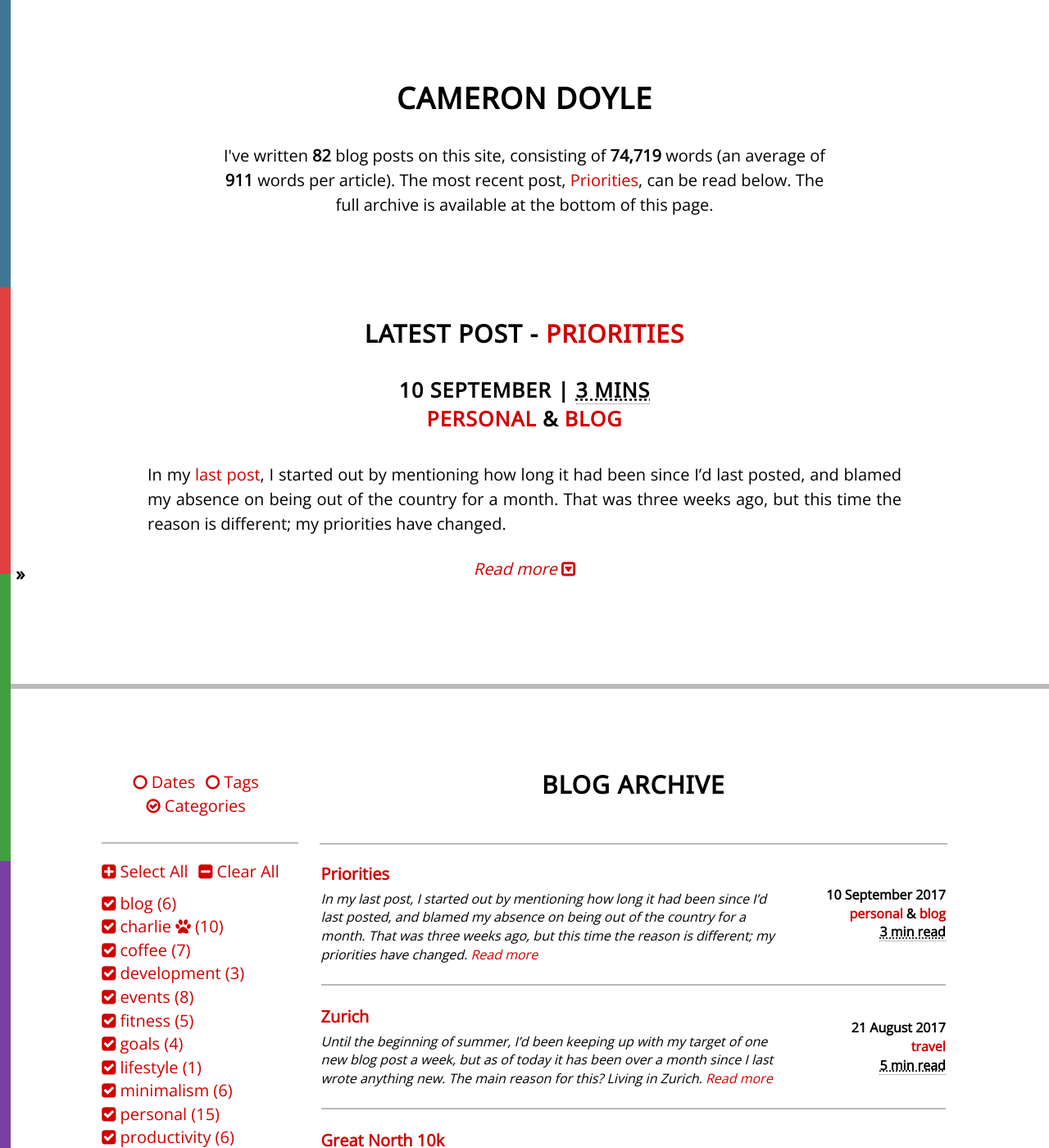
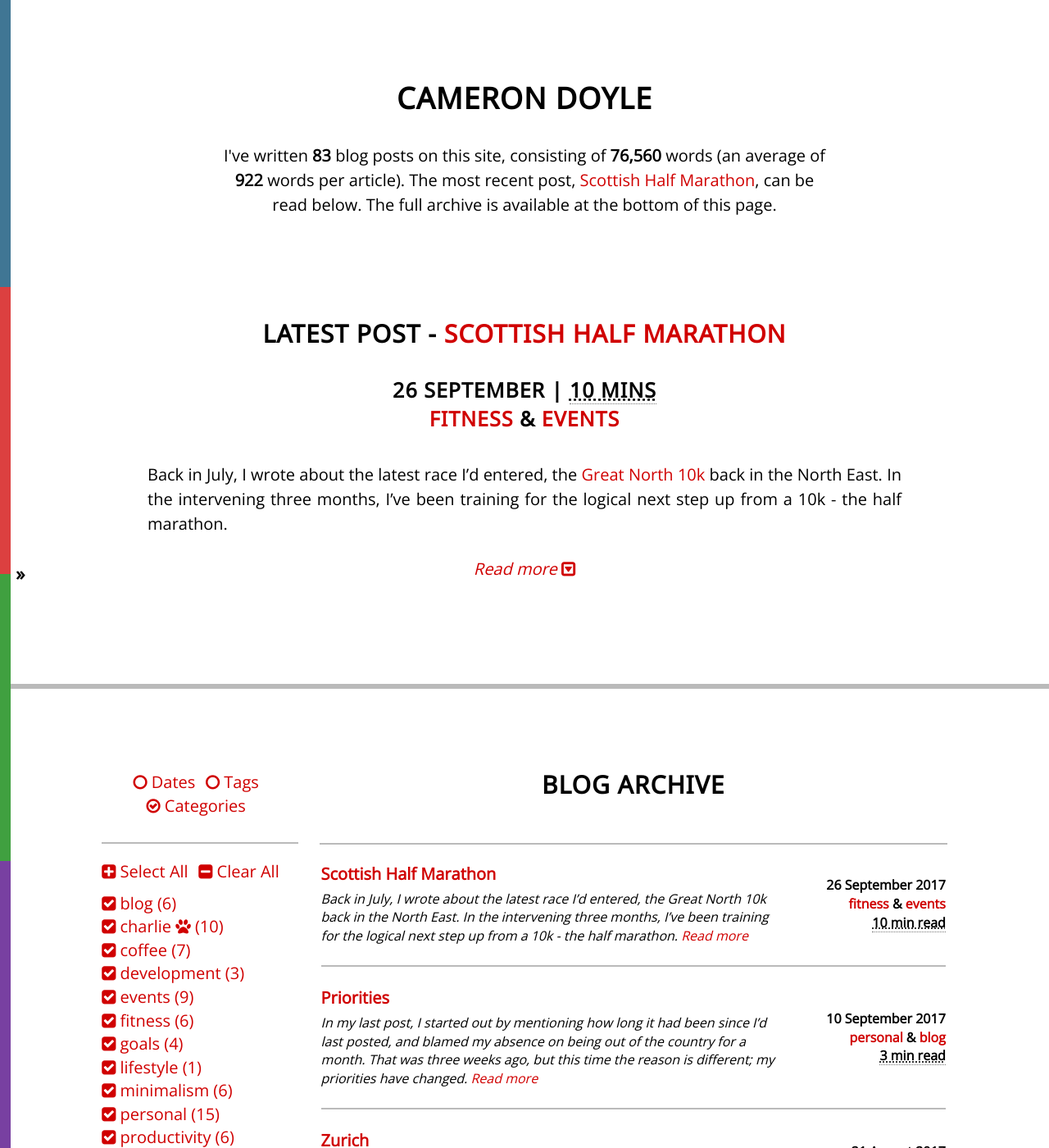
Before and after one commit to CameronD17/blog, a Jekyll site: the page built from index.html, in a window 1280 px wide and 1400 px high. Shown: the whole window at 82% size. Built offline with Jekyll 4.4.1, drawn with Linux system fonts in a browser that asks for light colours; nearby versions of some CDN libraries; comment, search, counter and statistics services are not loaded; some of the changed lines change nothing that is shown.

Commit message:
Blog post: Scottish Half Marathon

```diff
--- a/_posts/2017-07-16-great-north-10k-2017.markdown
+++ b/_posts/2017-07-16-great-north-10k-2017.markdown
@@ -12,7 +12,7 @@ After my first proper race six weeks ago at the [EMF 10k]({% post_url 2017-06-05
 
 ## Pre-Race Preparation and Targets
 
-My targets for this race ended up being similar to my EMF 10k targets, only with a quicker finishing time. With just 12 weeks to go until my own half-marathon (Scottish Half Marathon in Edinburgh at the end of September), I chose a target time that correlated with my goals for the half marathon.
+My targets for this race ended up being similar to my EMF 10k targets, only with a quicker finishing time. With just 12 weeks to go until my own half-marathon ([Scottish Half Marathon]({% post_url 2017-09-26-scottish-half-marathon-2017 %}) in Edinburgh at the end of September), I chose a target time that correlated with my goals for the half marathon.
 
 - Chip time under 52:30
 - Negative splits
--- a/_posts/2017-09-10-priorities.markdown
+++ b/_posts/2017-09-10-priorities.markdown
@@ -2,7 +2,7 @@
 layout:         post
 title:          "Priorities"
 date:           2017-09-10 20:30:00 +0100
-tags:           personal blog introspection writing meta
+tags:           blog introspection writing meta
 categories:     personal blog
 ---
 
--- /dev/null
+++ b/_posts/2017-09-26-scottish-half-marathon-2017.markdown
@@ -0,0 +1,69 @@
+---
+layout:         post
+title:          "Scottish Half Marathon"
+date:           2017-09-26 20:30:00 +0100
+tags:           fitness running race-report
+categories:     fitness events
+---
+
+Back in July, I wrote about the latest race I'd entered, the [Great North 10k]({% post_url 2017-07-16-great-north-10k-2017 %}) back in the North East. In the intervening three months, I've been training for the logical next step up from a 10k - the half marathon.
+
+<!-- Read More -->
+
+I chose the Scottish Half Marathon primarily for the proximity to where I live; the race is held out in East Lothian, starting at Meadowmill Sports Centre and running east before turning back towards the city of Edinburgh and finishing in Musselburgh Racecourse.
+
+## Pre-Race Preparation and Targets
+
+As this race was my first half marathon, my main goal was to enjoy the run out. Given the coastal route, I knew a lot would depend on the race day conditions; a wet and windy day could easily rob me of five minutes or so over the course. With that in mind, I decided my time goals would be the least important targets.
+
+- No walking outwith aid stations
+- Negative splits
+- Strong finish
+- Chip time under 01:55:00
+- *(stretch)* Chip time under 01:50:00
+
+I prepared a lot better for this race than I did for my previous 10k runs. I got a large meat-filled calzone pizza and ate half to carb-load the night before the race, saving the other half for my post-race feast. I went to sleep a little later than planned, but still managed to get in almost a full 8 hours. As the race had a slightly later start of 11am, I set my alarm for 07:30, leaving me plenty time for a slightly different than usual breakfast of a sausage and egg bagel before I left with a big bottle of water to drink on my way to the race.
+
+I caught the bus out to East Lothian at around 08:30, getting me to the event probably a little too early around 09:45. I dropped my bag off and headed out to get warmed up (it was a pretty cold Scottish morning). I had estimated my time at 01:55:00, which put me in the surprisingly far back green wave, behind the elite white wave, and the red and yellow waves, but ahead of the orange and blue. As I walked past the corrals though, the white and red waves were pretty tiny, probably less than 200 runners total, which explained things a little. The waves all left pretty much one after the other, with minimal gaps between them, so I crossed the start line only a minute or two after the starting gun at 11am.
+
+## 0-5 km
+
+I'd decided before the race to try and keep a 05:15/km pace or better throughout, and my first kilometre matched that pace almost perfectly in 05:14. The weather was as good as I could have hoped for; still and overcast, so I decided to up my pace to closer to my 10k race-pace of 5 min/km and see how I got on. The course had a very flat profile, with downhill sections over the first five miles, so despite wanting to try for negative splits, I decided to get as much benefit as I could from the descents and keep a fast pace.
+
+After shaking out the cobwebs and getting into a rhythm, I covered the second kilometre in five minutes exactly, spending a lot of time waving in and out of runners in my pen as we headed east along the A198 towards the village of Longniddry. The third kilometre was slightly slower in 05:07, and my fourth and fifth kilometres as I reached the village were both completed in 05:04. The first aid station was situated during kilometre 5, but I was in a good rhythm and barely slowed to drink the water as I passed through, preferring to keep my pace up and bank some seconds for later in the race.
+
+## 5-10km
+
+There was a surprisingly high number of spectators along the course through Longniddry cheering on the runners; I love that sort of encouragement, and ended up inadvertently increasing my pace over the sixth and seventh kilometres (04:46 and 04:56 respectively). The seventh kilometre took the course out of the village and onto the seafront road, still heading east to the turnaround point partway up the road. From the course map, the bidirectional section did not look particularly long, but seeing the runners stretched out for what seemed like miles ahead along the coast was a little unsettling. In actual fact it was only about a mile each way, but as I turned the corner it seemed like a hell of a lot further.
+
+Kilometres 8, 9, and 10 covered the entirety of the out-and-back section, and I spent the whole way focusing on my pace and staying in a good zone. I ended up keeping almost perfectly consistent for this section, with times of 05:01, 05:01, and 04:59. I had brought along an energy gel with me, and used that almost immediately past the turnaround point, about halfway through kilometre 9.
+
+## 10-15km
+
+The second aid station appeared just as we passed the end of the two-way section heading back west towards the city, at almost the exact halfway point of the race. I decided to stop for a short walking section here, partly so I could take a decent drink of water, and partly because I was worried I was going too fast and would burn out before the end of the race. As I reached the aid station I was looking at a chip time of around 52:45; a whole two minutes and fifteen seconds in the bank to still reach my sub-01:50 goal! After drinking a whole bottle of water, I set off again, starting to feel a little stiff through the 11th kilometre, but still feeling strong and keeping my pace (05:13, although this included the water break).
+
+I had hoped that passing the halfway mark would lift my spirits somewhat, but the course itself managed to do the exact opposite. The next two kilometres were through dreary winding woodland, with no indication of how far it was to the next town. The monotony was unhelpful, and while I just about kept my pace (05:06 for both the 12th and 13th kilometres), I was already looking forward to the next aid station just to break the drag.
+
+The third aid station came along surprisingly quickly, at the tail end of the 14th kilometre. This aid station had energy gels as well as water, so I again walked for a spell as I drank and finished my gel, finishing the kilometre as my slowest so far in the race at 05:23. My speed in the first half of the race was starting to catch up with me, and I was starting to struggle to maintain pace. My walking section had led me into starting the 15th kilometre, which I clocked at 05:20, probably spending a good 30-35 seconds drinking and taking my energy gel. Maybe it was a good thing I'd banked those two minutes in the first half.
+
+## 15km to finish
+
+The 16th kilometre wound through Cockenzie and Port Seton, leading out onto the road to Prestonpans, the penultimate village in the race. I could feel my feet starting to blister at this point, and knew I wouldn't be able to maintain anything close to five minute kilometres for the rest of the race. I entered Prestonpans with a 05:12 kilometre time, and saw the '5km' sign from the Scottish 10k race that had taken place earlier in the day. This gave me a boost; 5k? Easy. I pushed on through the village with a 05:11 17th kilometre, starting to sense the closeness of the finish line - but also acutely aware of the painful blisters forming on the outside of both my feet.
+
+The 18th kilometre took the race out of Prestonpans, and the final aid station was situated right at the end of the village. I took the opportunity for another walking break to try and rest my feet a little, and as I did in the previous aid station ended up walking my way into the start of the 19th kilometre. The crossover gave me identical times to the 14th/15th kilometres (05:23 and 05:20), and although I knew I was close to the finish, I also knew I didn't have a great deal of energy left in the tank. I figured that if I could at least maintain a 05:30 pace for the final two kilometres I would still reach my target, so with my head down I pushed on, clocking 05:15 for the penultimate kilometre just before I reached the roundabout for the final straightaway to the finish line.
+
+I had actually thought the finish line was at the east end of the race course, so my heart dropped a little as I rounded the corner to see the flags way off in the distance at the other end. I looked at my watch just as it ticked over to 01:44:00 - I could do this! I started to increase my pace a little, hoping to manage an under five minute final kilometre to finish. Not quite - 05:07 - but I still managed a strong 500m finish with about a 04:30 pace as I crossed the line. I knew as I passed over the timing mats that I would have reached my target, and my phone buzzed seconds after crossing with my provisional time - 01:48:48!
+
+## Post-Race Results and Reflections
+
+From my targets:
+
+- <i class="fa fa-check" aria-hidden="true"></i> **No walking outwith aid stations.** Yes, although I ended up walking a lot more than I wanted in the last two aid stations.
+- <i class="fa fa-times" aria-hidden="true"></i> **Negative splits.** No; my second half was about three minutes slower than my first half, give or take a little. A big chunk of that was spent walking in aid stations rather than drastically losing pace in fairness.
+- <i class="fa fa-check" aria-hidden="true"></i> **Strong finish.** Yes, I crossed the line strong and the final kilometre was at a decent pace.
+- <i class="fa fa-check" aria-hidden="true"></i> **Chip time under 01:55:00** Yes.
+- <i class="fa fa-check" aria-hidden="true"></i> **Chip time under 01:50:00** Yes.
+
+Despite having to hobble over to collect my medal and t-shirt, I was much happier at the end of this race than I had been at either of my previous races. I knew I'd failed with my negative splits, but I had honestly not expected to be able to do better than about 01:53:00-01:54:00, so a whole minute under my stretch target was better than I had hoped for, even as I'd lined up in my corral at the beginning of the race.
+
+After three months off, I've managed to get myself signed up for three races on consecutive weekends, so this week will be a recovery week, maybe a short run with Charlie before the 10k out in Glasgow on Sunday. I'd initially set myself fairly conservative targets for that race, but after the half marathon, I think I'll be pushing myself.
```
